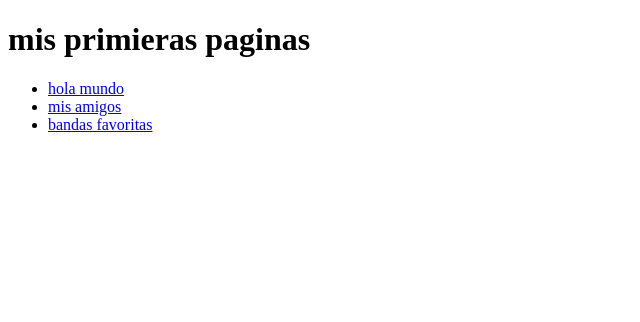
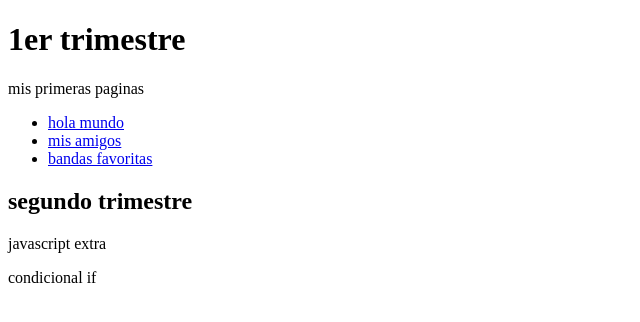
Before and after one commit to kaecesar/sistemasDeControl, a plain HTML site: page index.html in a window 1280 px wide. Shown: the whole page, without its empty margins (0-640 px from the left). Drawn offline with Linux system fonts and the light colour scheme.

Commit message:
Update index.html

```diff
--- a/index.html
+++ b/index.html
@@ -7,11 +7,17 @@
     <title>mis paginas</title>
 </head>
 <body>
-    <h1>mis primieras paginas</h1>
+    <h1>1er trimestre</h1>
+    <p>mis primeras paginas</p>
 <ul>
     <li><a href="./Practica_de_html/hola_mundo.html">hola mundo</a></li>
     <li><a href="./Practica_de_html/mis_amiguis_uwu.html">mis amigos</a></li>
     <li><a href="./Practica_de_html/bandas.html">bandas favoritas</a></li>
 </ul>
+    <h2>segundo trimestre</h2>
+    <p>javascript extra</p>
+    <a href="/jsextra/jsextra.html"></a>
+    <p>condicional if</p>
+    <a href="./condicionales/condif.html"></a>
 </body>
 </html>
```
